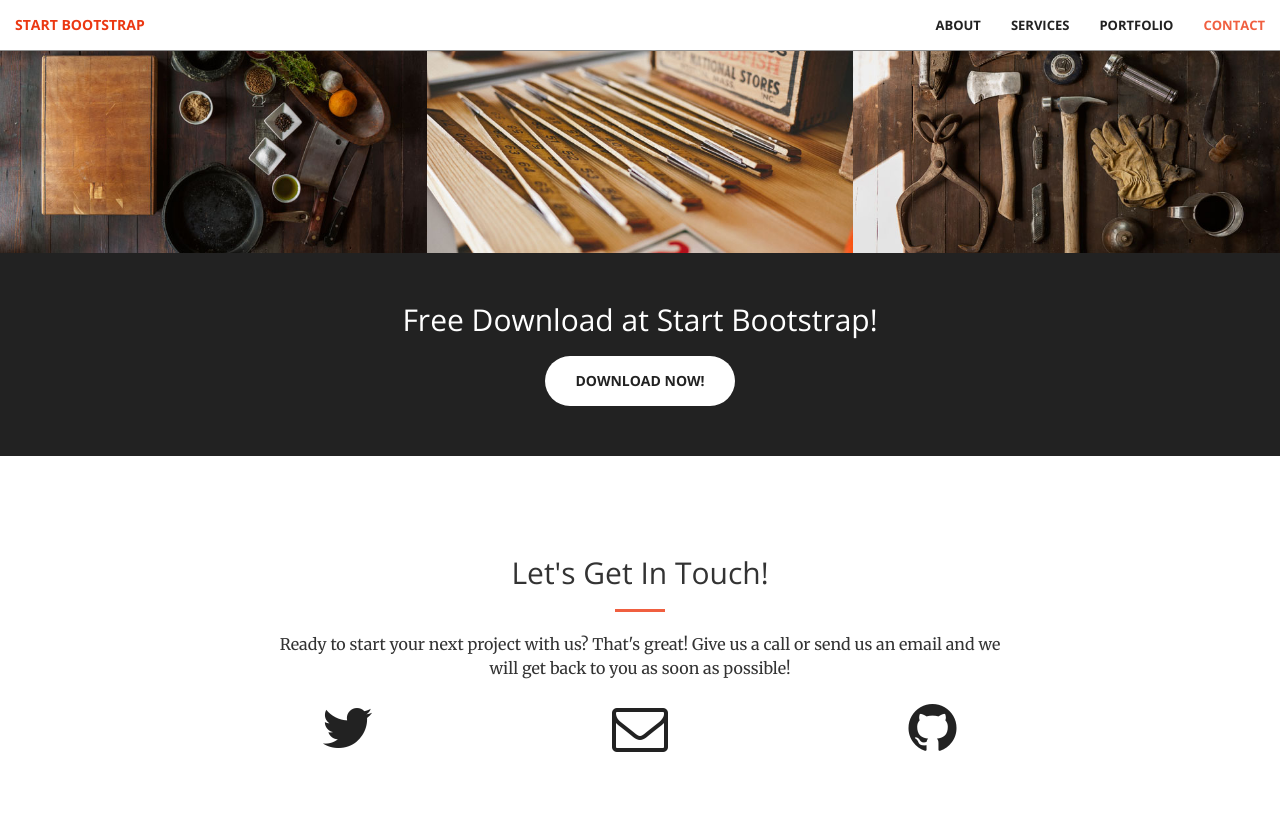
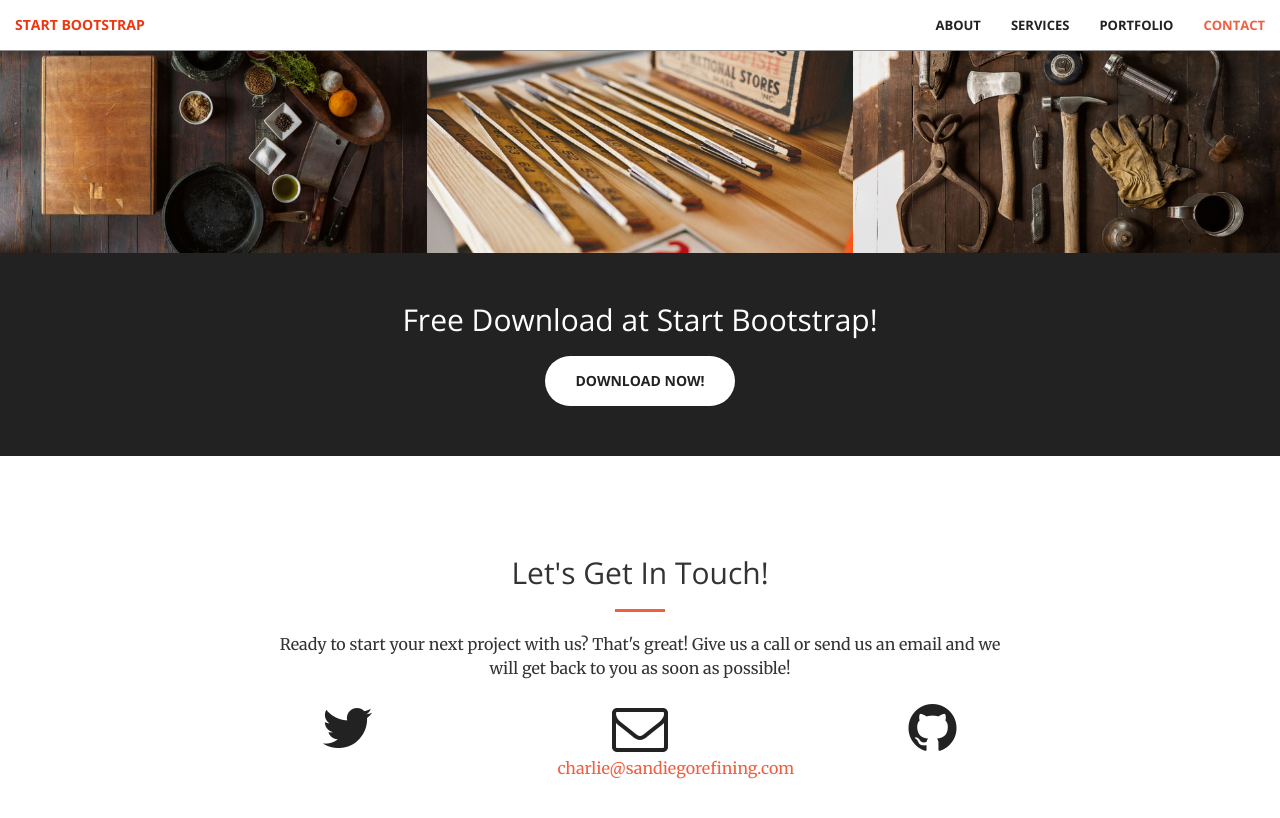
Before and after one commit to wesosan/wesosan.github.io, a Jekyll site: the page built from index.html, in a window 1280 px wide and 900 px high, scrolled down 1981 px. Shown: the top 818 px of the window. Built offline with Jekyll 4.4.1, drawn with Linux system fonts in a browser that asks for light colours.

Commit message:
Update _config.yml

```diff
--- a/_config.yml
+++ b/_config.yml
@@ -1,6 +1,6 @@
 # Site settings
-title:
-email:
+title: San Diego Refining Co
+email: charlie@sandiegorefining.com
 description: > # this means to ignore newlines until "baseurl:"
 baseurl: "" # the subpath of your site, e.g. /blog/
 url: "" # the base hostname & protocol for your site
```
